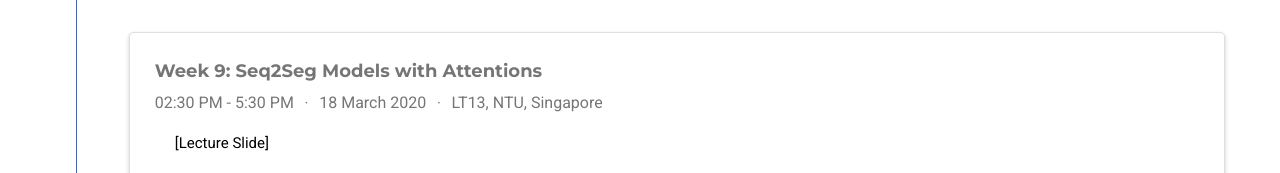
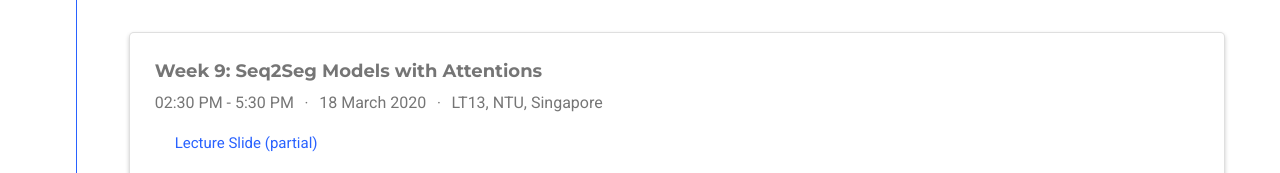
Before and after one commit to ntunlpsg/ce7455_deep-nlp-20, a plain HTML site: page index.html in a window 1280 px wide. Shown: the part 6640-6813 px from the top of the page. Drawn offline with nearby package versions, Linux system fonts and the light colour scheme; some icons are missing.

Commit message:
lec 9 updated

```diff
--- a/index.html
+++ b/index.html
@@ -1310,7 +1310,7 @@
 
 
             </div>
-            <div class="card-text"><p>[Lecture Slide]</p>
+            <div class="card-text"><p><a href="https://www.dropbox.com/s/1w14l10ggyir2yl/Lecture-9.pdf?dl=0" target="_blank">Lecture Slide (partial)</a></p>
 
 <p><strong>Lecture Content</strong></p>
 
```
